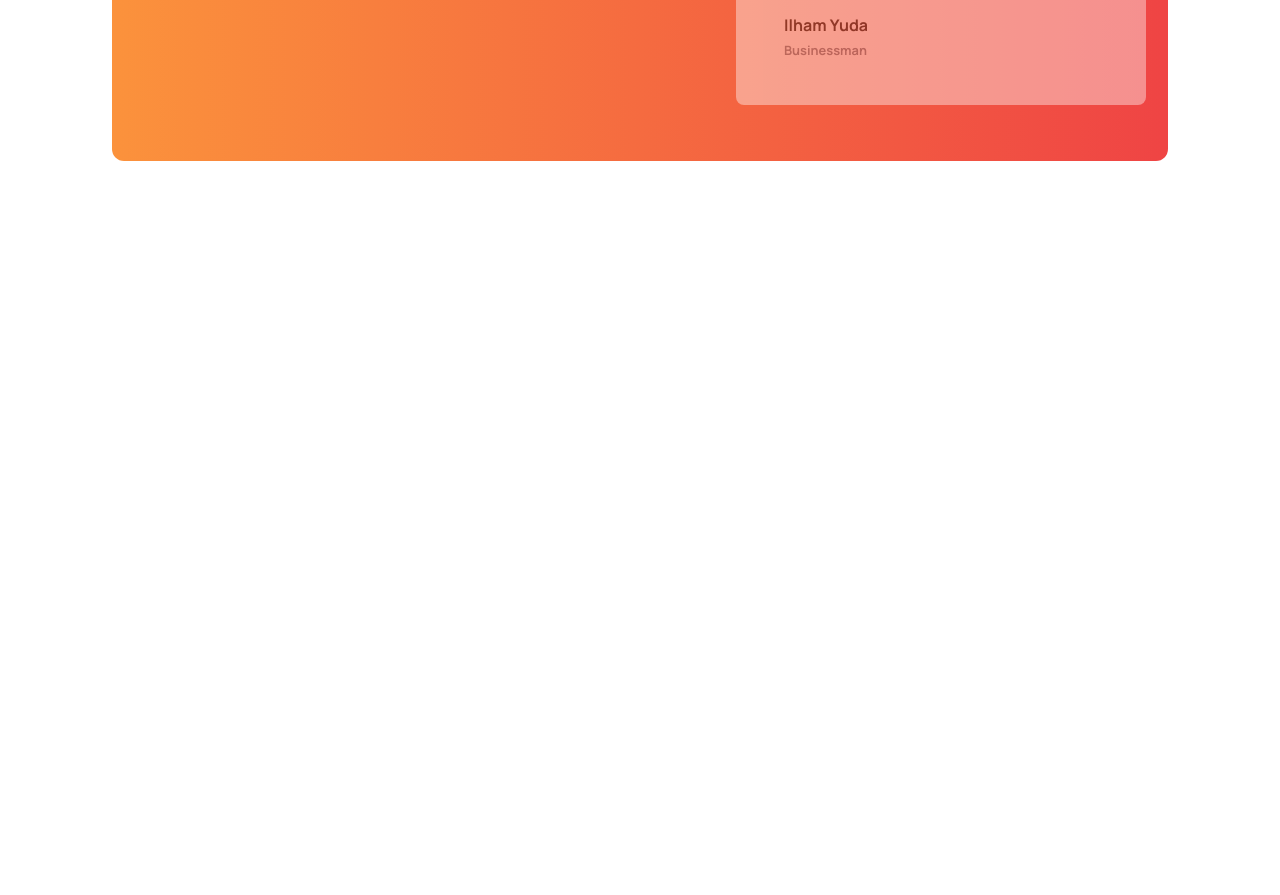
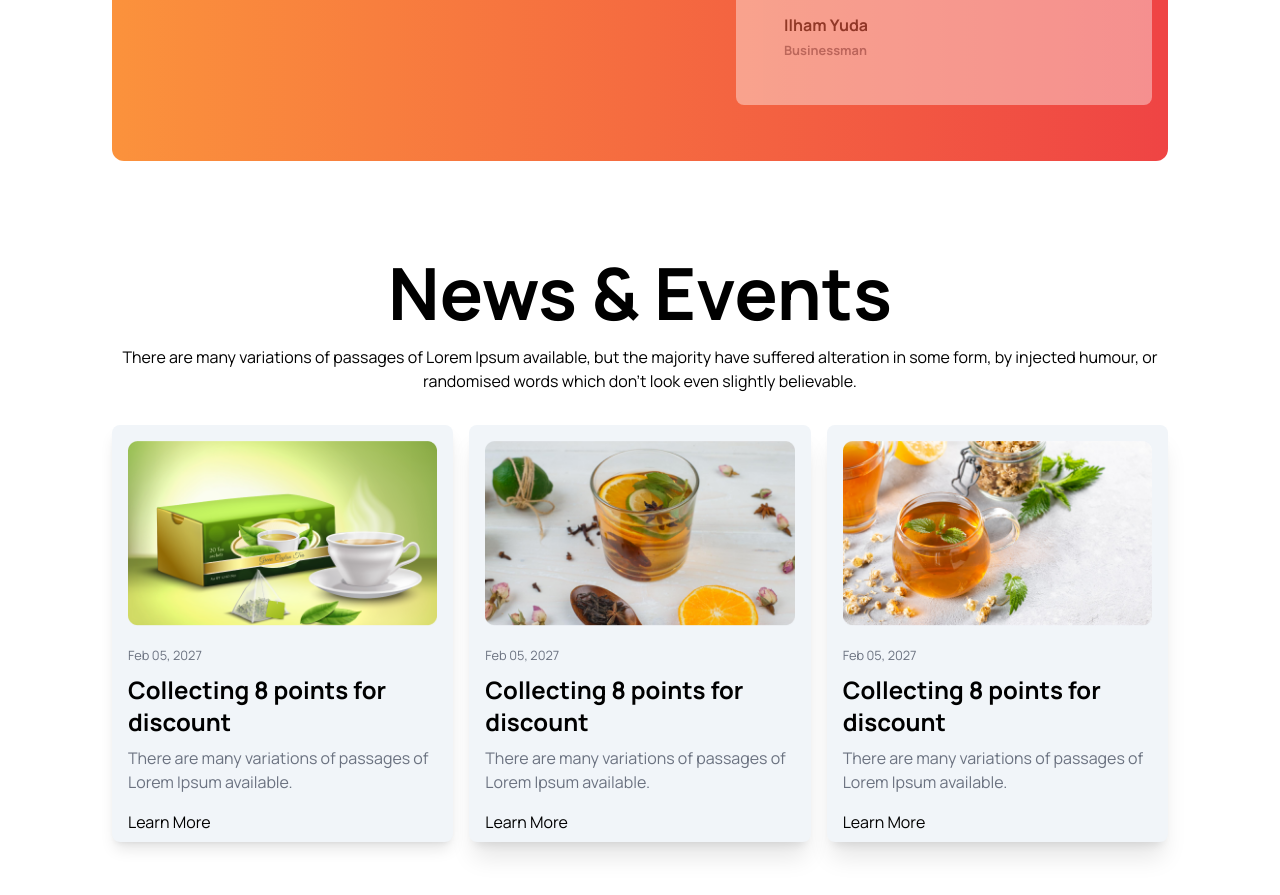
Before and after one commit to biswasbittu/Tea_House, a plain HTML site: page index.html in a window 1280 px wide. Shown: the part 2319-3214 px from the top of the page. Before the commit the page ends 2576 px from the top, so only its background shows below. Drawn offline with nearby package versions, Linux system fonts and the light colour scheme.

Commit message:
news and feed  section done

```diff
--- a/index.html
+++ b/index.html
@@ -146,7 +146,7 @@
     <!-- Review Section -->
     <section class="mb-24">
       <div class=" bg-gradient-to-b  md:bg-gradient-to-r from-orange-400 to-red-500 rounded-xl grid grid-cols-1 md:grid-cols-2
-    text-white  px-4">
+    text-white  px-2">
         <!-- Tex section -->
         <div class="flex justify-center items-center">
           <div class="my-4 mx-auto w-5/6 flex flex-col items-center md:items-start justify-center">
@@ -211,6 +211,57 @@
         </div>
       </div>
     </section>
+
+    <!-- Another Card section -->
+    <section class=" mb-24">
+      <div>
+        <!-- text section -->
+            <div class="mb-8">
+              <h1 class="text-center my-4 font-bold text-2xl md:text-5xl lg:text-7xl">News & Events</h1>
+              <p class="text-center">There are many variations of passages of
+                 Lorem Ipsum available, but the majority have suffered alteration in some form, by injected humour, or
+                randomised words which don't look even slightly believable. </p>
+            </div>
+            <!-- Card section -->
+            <div class="grid grid-cols-1 md:grid-cols-3 gap-4">
+                 <!-- Card- -->
+                 <div class=" bg-slate-100 rounded-lg shadow-lg">
+                  <div  class="">
+                      <img class="p-4" src="./images/news-1.png" alt="">
+                 </div>
+                 <div class="px-4 space-y-2">
+                   <small class="text-gray-500">Feb 05, 2027</small>
+                   <h1 class="font-bold text-xl md:text-2xl ">Collecting 8 points for discount</h1>
+                   <p class="text-gray-500">There are many variations of passages of Lorem Ipsum available.</p>
+                 <button class="py-2">Learn More</button>
+                  </div>
+            </div>
+            <!-- Card-2 -->
+               <div class=" bg-slate-100 rounded-lg shadow-xl">
+                  <div  class="">
+                      <img class="p-4  rounded-xl" src="./images/news-2.png" alt="">
+                 </div>
+                 <div class="px-4 space-y-2">
+                   <small class="text-gray-500">Feb 05, 2027</small>
+                   <h1 class="font-bold text-xl md:text-2xl ">Collecting 8 points for discount</h1>
+                   <p class="text-gray-500">There are many variations of passages of Lorem Ipsum available.</p>
+                 <button class="py-2">Learn More</button>
+                  </div>
+            </div>
+            <!-- Card-3 -->
+               <div class=" bg-slate-100 rounded-lg shadow-xl">
+                  <div  class="">
+                      <img class="p-4  rounded-xl" src="./images/news-3.png" alt="">
+                 </div>
+                 <div class="px-4 space-y-2">
+                   <small class="text-gray-500">Feb 05, 2027</small>
+                   <h1 class="font-bold text-xl md:text-2xl ">Collecting 8 points for discount</h1>
+                   <p class="text-gray-500">There are many variations of passages of Lorem Ipsum available.</p>
+                 <button class="py-2">Learn More</button>
+                  </div>
+            </div>
+      </div>
+    </section>
   </main>
 </body>
 
```
